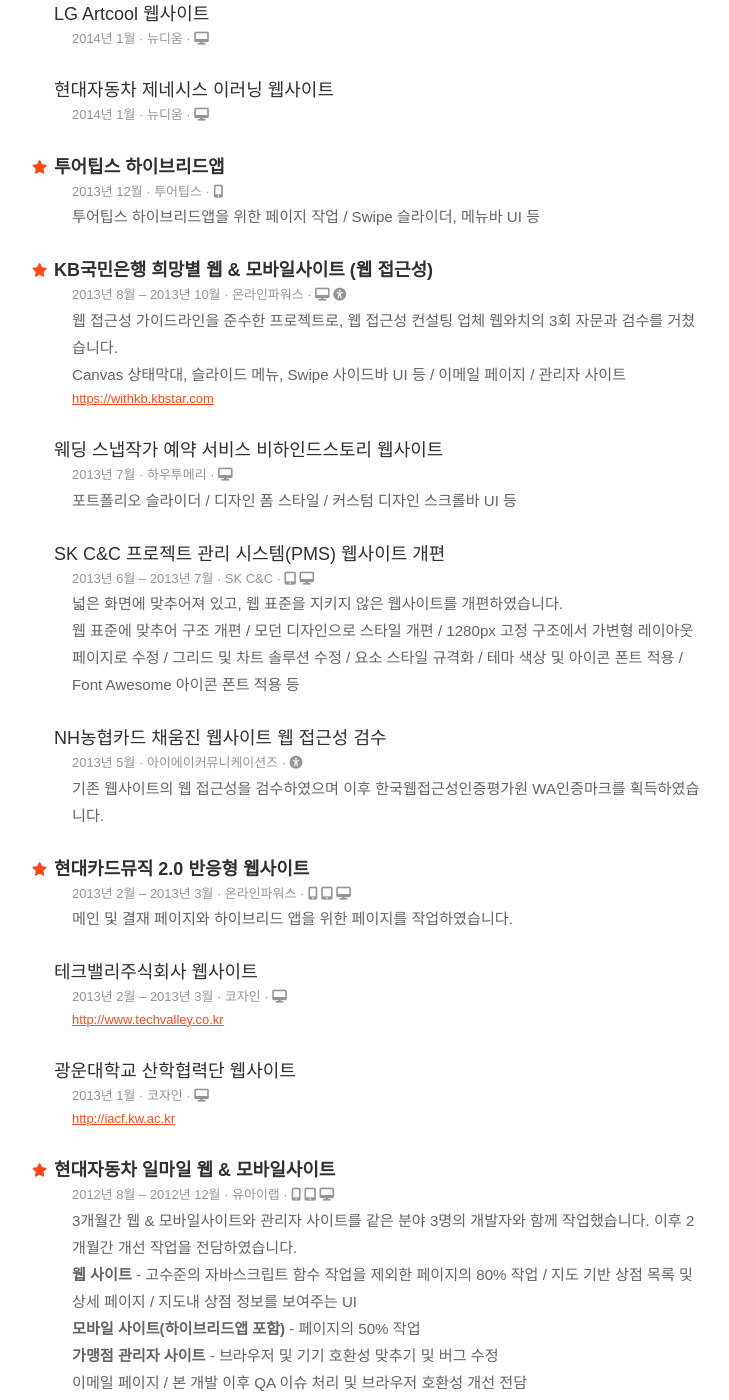
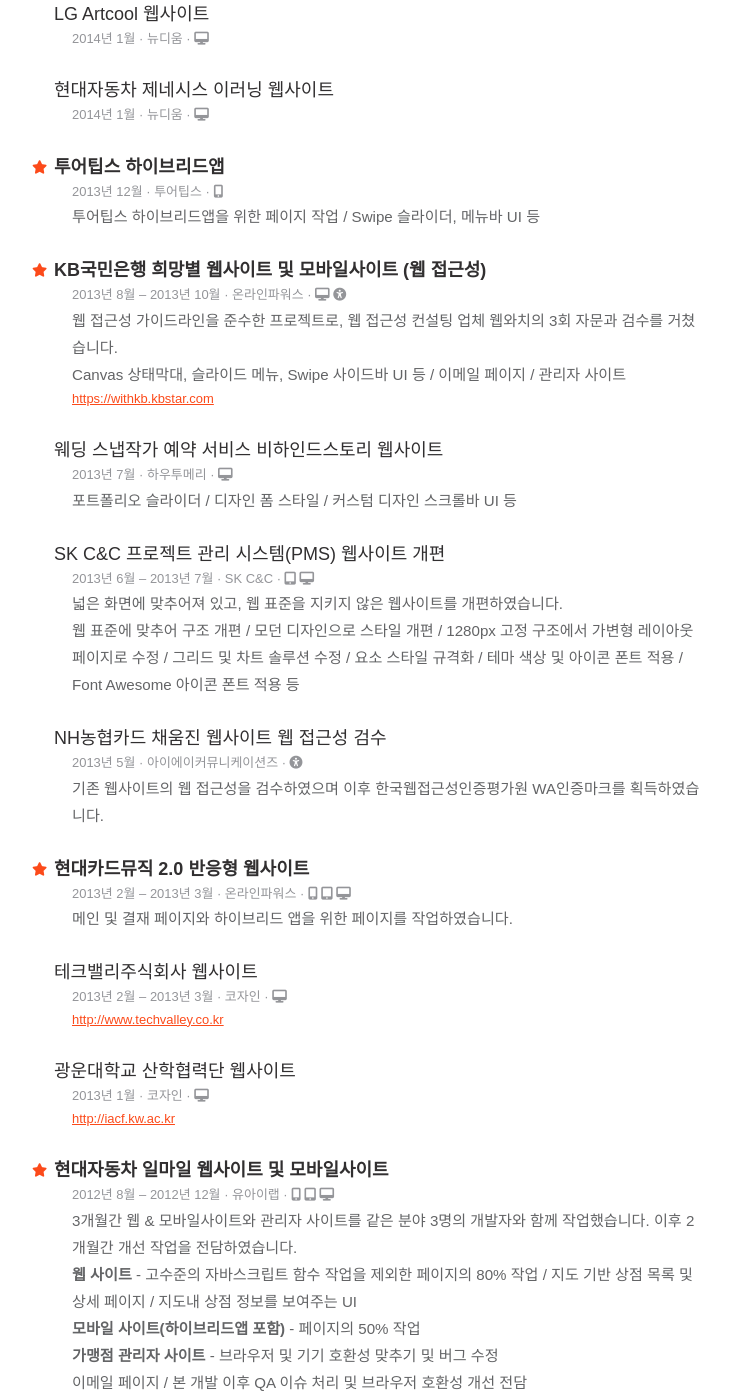
Before and after one commit to designmeme/designmeme.github.io, a Jekyll site: the page built from ko/resume.md, in a window 1280 px wide and 1400 px high, scrolled down 3511 px. Shown: the whole window, without its empty margins (46-775 px from the left). Built offline with Jekyll 4.4.1, drawn with Linux system fonts in a browser that asks for light colours; nearby versions of some CDN libraries; some web fonts are replaced; comment, search, counter and statistics services are not loaded.

Commit message:
Update titles of projects

```diff
--- a/_data/resume.yml
+++ b/_data/resume.yml
@@ -163,7 +163,7 @@
     tags: [mobile]
     featured: true
 
-  - title: KB국민은행 희망별 웹 & 모바일사이트 (웹 접근성)
+  - title: KB국민은행 희망별 웹사이트 및 모바일사이트 (웹 접근성)
     date: [2013-08, 2013-10]
     description: >
       웹 접근성 가이드라인을 준수한 프로젝트로, 웹 접근성 컨설팅 업체 웹와치의 3회 자문과 검수를 거쳤습니다.<br>
@@ -223,7 +223,7 @@
     tags: [desktop]
     featured: false
 
-  - title: 현대자동차 일마일 웹 & 모바일사이트
+  - title: 현대자동차 일마일 웹사이트 및 모바일사이트
     date: [2012-08, 2012-12]
     description: >
       3개월간 웹 & 모바일사이트와 관리자 사이트를 같은 분야 3명의 개발자와 함께 작업했습니다. 이후 2개월간 개선 작업을 전담하였습니다.<br>
```
